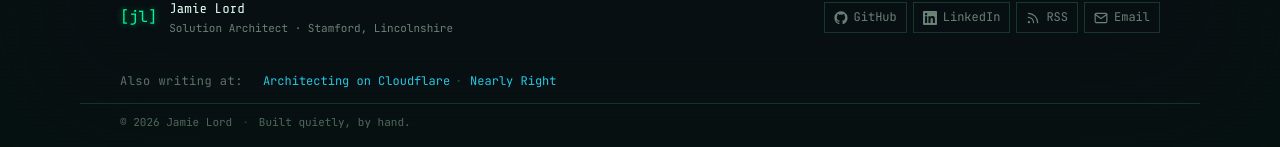
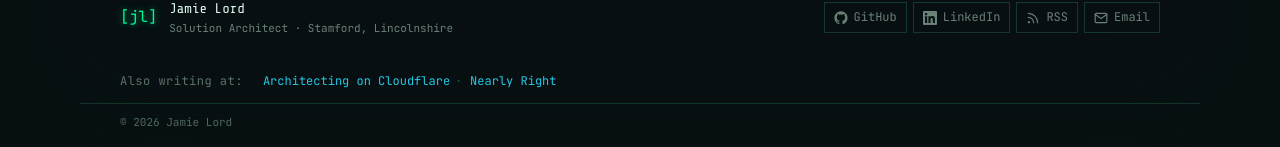
Before and after one commit to jamie-lord/Lord.technology, a Jekyll site: the page built from index.html, in a window 1280 px wide and 900 px high, scrolled down 1384 px. Shown: the part 750-897 px from the top of the window. Built offline with Jekyll 4.4.1, drawn with Linux system fonts in a browser that asks for light colours.

Commit message:
Drop the tagline from the footer, leaving just the copyright line

```diff
--- a/_includes/footer.html
+++ b/_includes/footer.html
@@ -36,7 +36,5 @@
   {% endif %}
   <div class="footer-meta">
     <span>&copy; {{ site.time | date: '%Y' }} {{ site.author.name }}</span>
-    <span class="dot">·</span>
-    <span>Built quietly, by hand.</span>
   </div>
 </footer>
```
